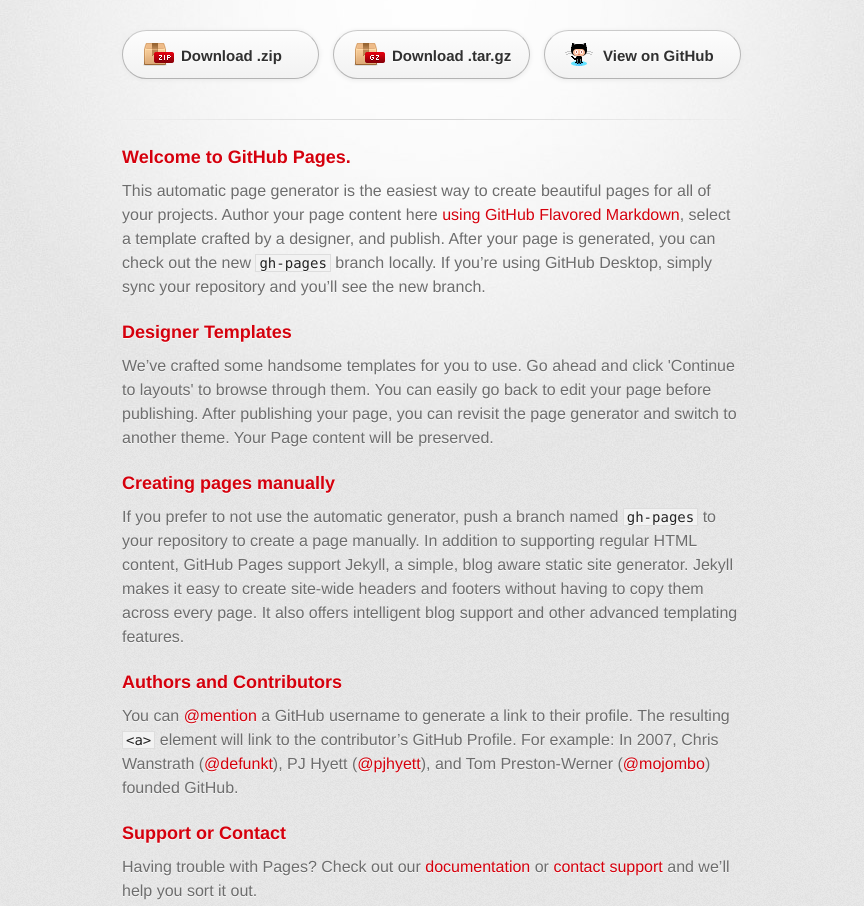
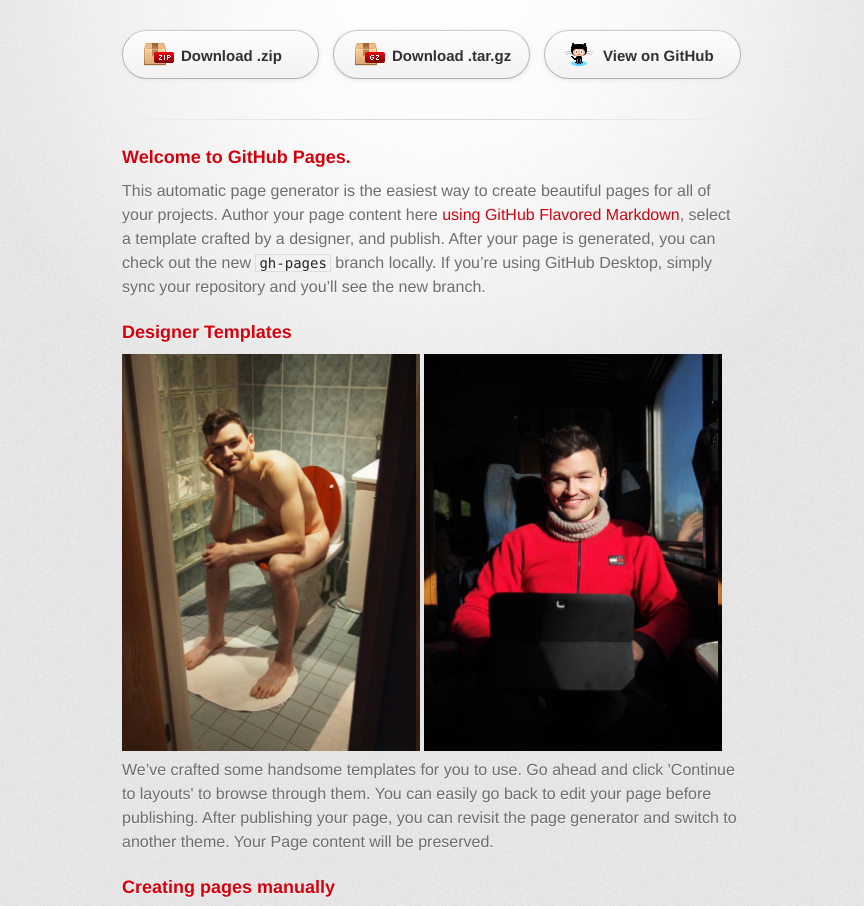
Before and after one commit to sjjsy/neronet, a plain HTML site: page index.html in a window 1280 px wide. Shown: the part 127-1033 px from the top of the page, without its empty margins (208-1072 px from the left). Drawn offline with Linux system fonts and the light colour scheme; a web font is replaced by a local one.

Commit message:
No comment.

```diff
--- a/index.html
+++ b/index.html
@@ -39,6 +39,9 @@
 <h3>
 <a id="designer-templates" class="anchor" href="#designer-templates" aria-hidden="true"><span class="octicon octicon-link"></span></a>Designer Templates</h3>
 
+<img src="p5100252.jpg" alt="Hahhaaa image 1" width="48%">
+<img src="p5231924.jpg" alt="Hahhaaa image 2" width="48%">
+
 <p>We’ve crafted some handsome templates for you to use. Go ahead and click 'Continue to layouts' to browse through them. You can easily go back to edit your page before publishing. After publishing your page, you can revisit the page generator and switch to another theme. Your Page content will be preserved.</p>
 
 <h3>
```
Also changed, not shown: p5100252.jpg (added), p5231924.jpg (added).
